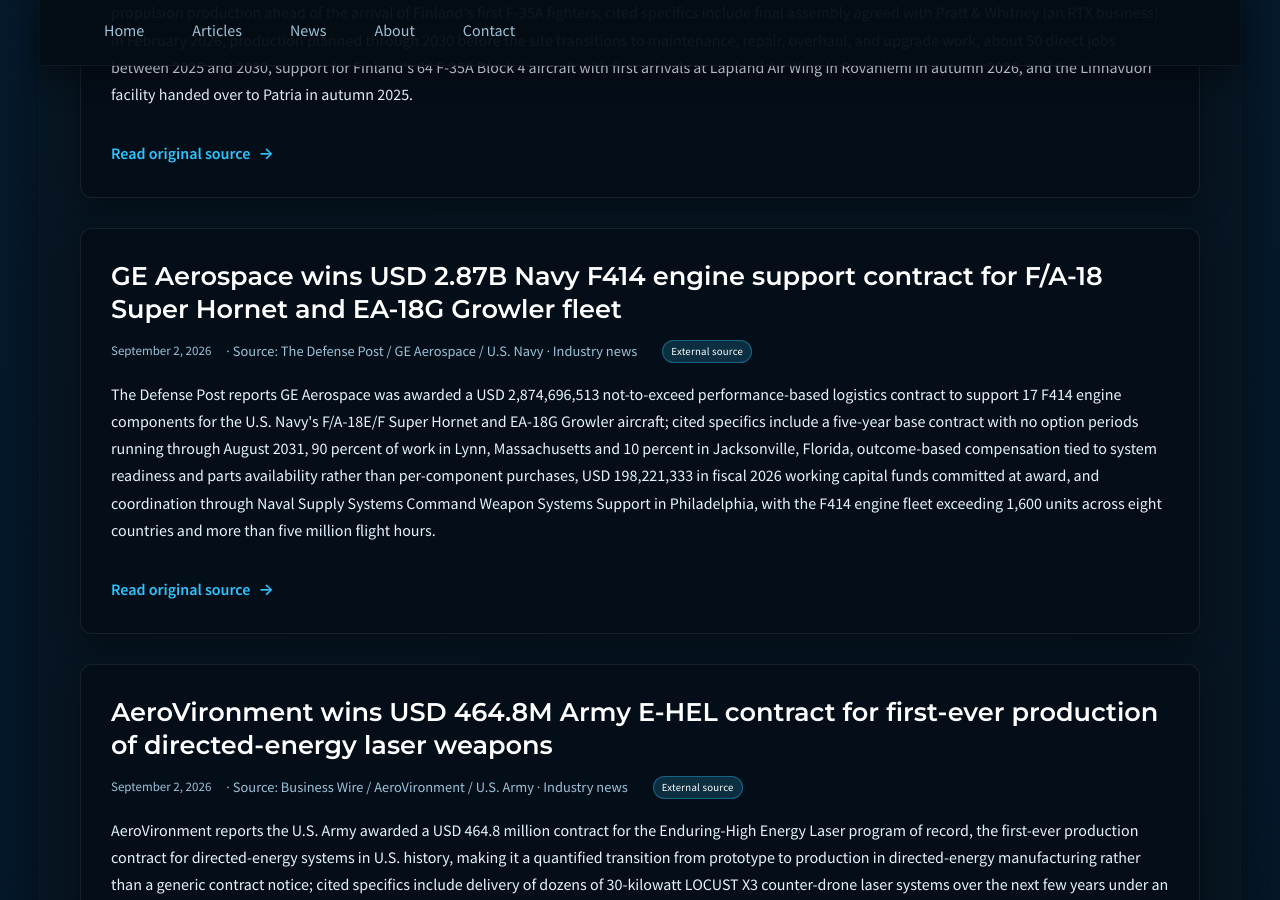
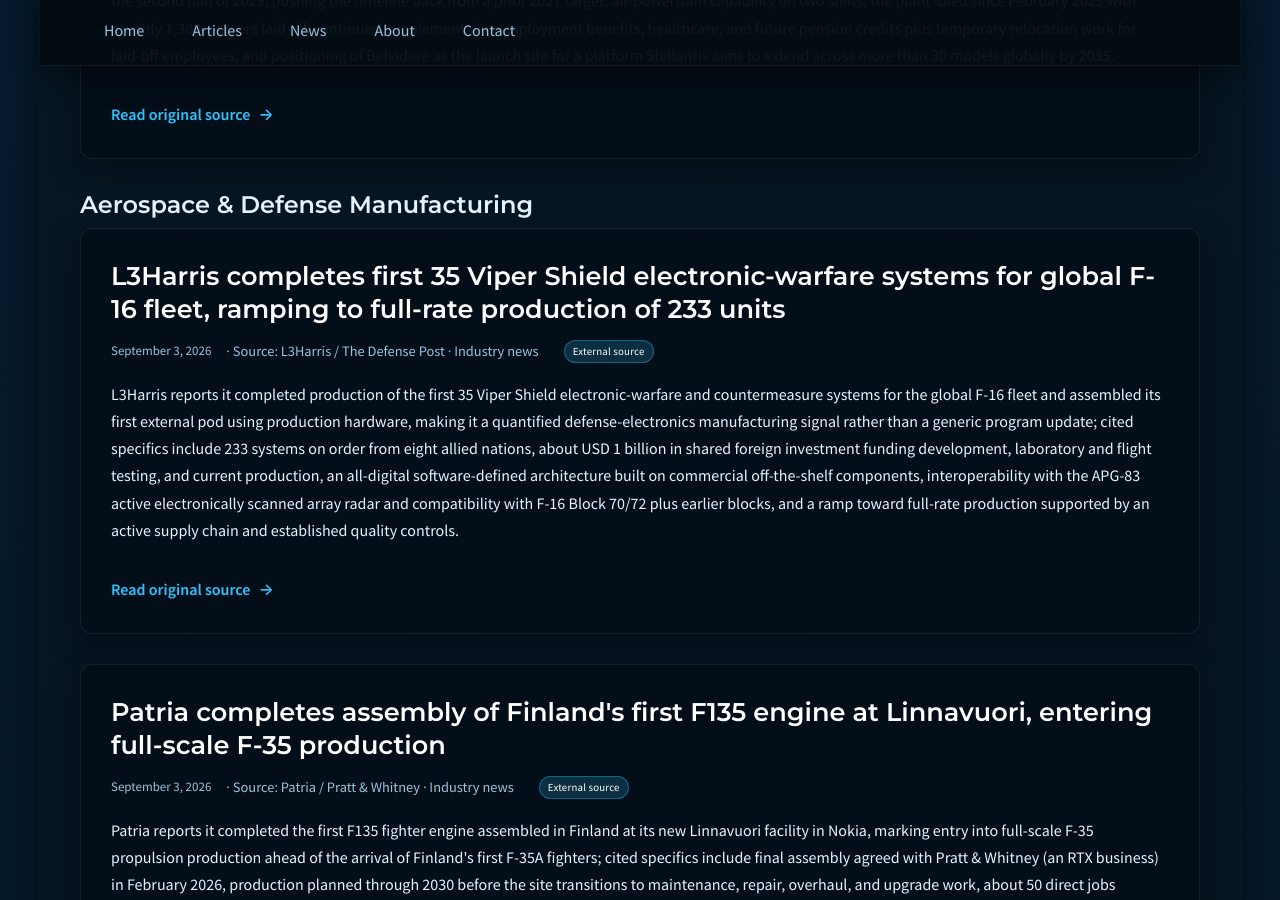
Before and after one commit to JohnForeman/MetrologyCentral, a Jekyll site: the page built from news.md, in a window 1280 px wide and 900 px high, scrolled down 8132 px. Built offline with Jekyll 4.4.1, drawn with Linux system fonts in a browser that asks for light colours; some of the changed text lies outside the part shown.

Commit message:
news: add L3Harris first 35 Viper Shield EW systems (aero/defense) + Tesla Gulf Coast lithium 4680 Cybertruck (EV) for Sep 6 sweep

```diff
--- a/_data/news.yml
+++ b/_data/news.yml
@@ -1,4 +1,12 @@
 ---
+- date: '2026-09-04'
+  title: Tesla builds first Cybertruck with 4680 cells using lithium refined at its Gulf Coast Texas refinery
+  source: TeslaNorth / Tesla
+  sector: ev_manufacturing
+  kind: industry_news
+  summary: >-
+    TeslaNorth reports Tesla's official Cybertruck account confirmed the first Cybertruck has been built with 4680 battery cells containing lithium refined at the company's Gulf Coast Lithium Refinery, making it a measurable EV battery-manufacturing and vertical-integration signal rather than generic EV coverage; cited specifics include spodumene ore processed at the Gulf Coast plant near Corpus Christi into battery-grade lithium hydroxide that feeds Tesla's Austin 4680 cell lines installed in production Cybertrucks at Giga Texas, a lower-carbon acid-free refining route versus conventional hard-rock processing, and closure of a Texas supply-chain loop spanning refined lithium, 4680 cells, packs, and vehicles.
+  url: https://teslanorth.com/2026/09/05/tesla-cybertruck-gulf-coast-lithium-4680-2/
 - date: '2026-09-04'
   title: Hyundai Steel and POSCO break ground on USD 5.8B Louisiana EAF mill, first US automotive steel sheet plant with 2.7M-ton capacity
   source: PRNewswire / Hyundai Steel / POSCO
@@ -8,6 +16,14 @@
     PRNewswire reports Hyundai Steel, POSCO, Hyundai Motor, and Kia held a ceremonial groundbreaking for the Hyundai-POSCO Louisiana Steel (HPLS) electric-arc-furnace mill in Ascension Parish, Louisiana, establishing the first North American production base for Hyundai Motor Group's steelmaking arm; cited specifics include a USD 5.8 billion investment, annual capacity of 2.7 million metric tons of hot-rolled and cold-rolled automotive steel sheet, commercial production targeted for early 2029 with full construction beginning in Q4 2026, about 5,400 total jobs including 1,300 direct positions at a roughly USD 95,000 average annual salary, an ownership split of Hyundai Steel 50 percent, POSCO 20 percent, and Hyundai Motor and Kia 15 percent each, roughly 70 percent lower CO2 emissions versus blast-furnace production via a natural-gas direct-reduction process, and positioning within Hyundai Motor Group's USD 26 billion U.S. investment plan through 2028.
   url: https://www.prnewswire.com/news-releases/hyundai-steel-celebrates-louisiana-eaf-steel-mill-project-launch-driving-growth-for-us-manufacturing-302870544.html
 
+- date: '2026-09-03'
+  title: L3Harris completes first 35 Viper Shield electronic-warfare systems for global F-16 fleet, ramping to full-rate production of 233 units
+  source: L3Harris / The Defense Post
+  sector: aerospace_defense_manufacturing
+  kind: industry_news
+  summary: >-
+    L3Harris reports it completed production of the first 35 Viper Shield electronic-warfare and countermeasure systems for the global F-16 fleet and assembled its first external pod using production hardware, making it a quantified defense-electronics manufacturing signal rather than a generic program update; cited specifics include 233 systems on order from eight allied nations, about USD 1 billion in shared foreign investment funding development, laboratory and flight testing, and current production, an all-digital software-defined architecture built on commercial off-the-shelf components, interoperability with the APG-83 active electronically scanned array radar and compatibility with F-16 Block 70/72 plus earlier blocks, and a ramp toward full-rate production supported by an active supply chain and established quality controls.
+  url: https://www.l3harris.com/newsroom/press-release/2026/09/l3harris-production-first-f-16-viper-shield-electronic-warfare
 - date: '2026-09-03'
   title: Patria completes assembly of Finland's first F135 engine at Linnavuori, entering full-scale F-35 production
   source: Patria / Pratt & Whitney
```
